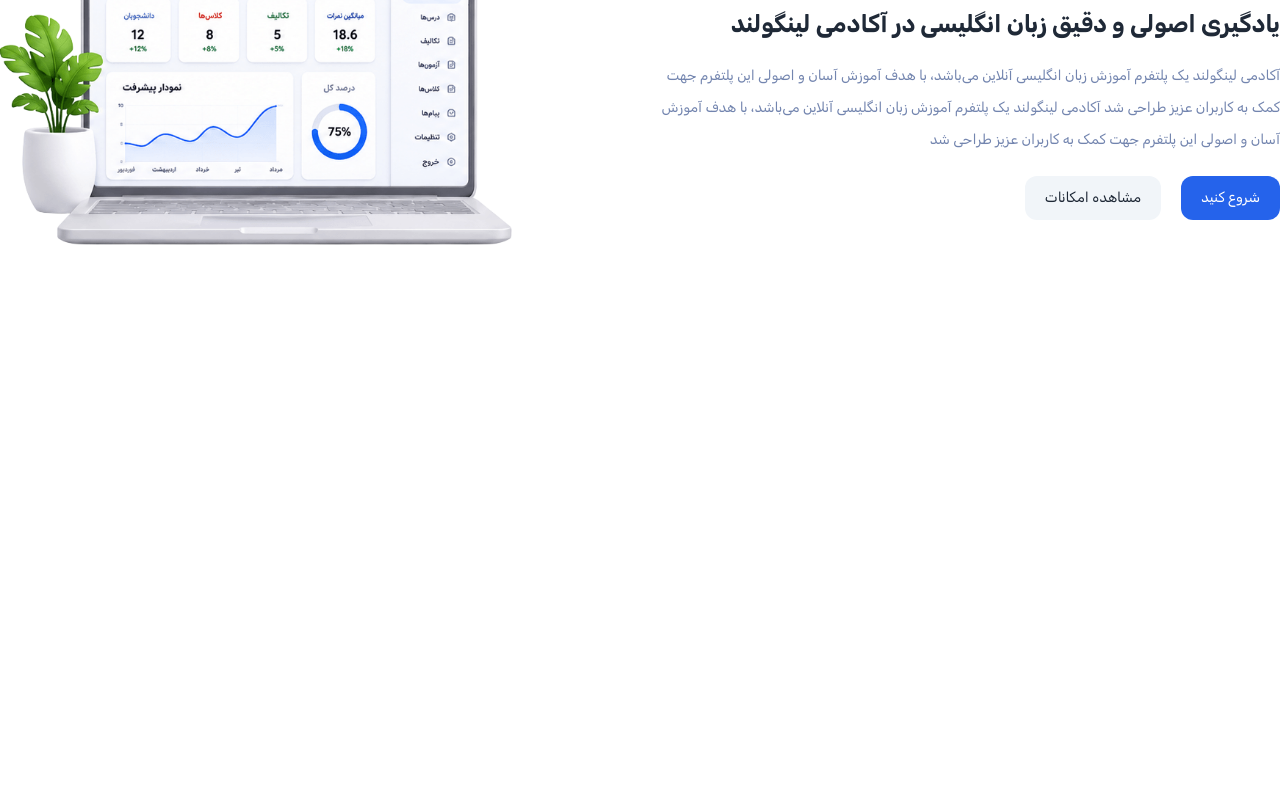
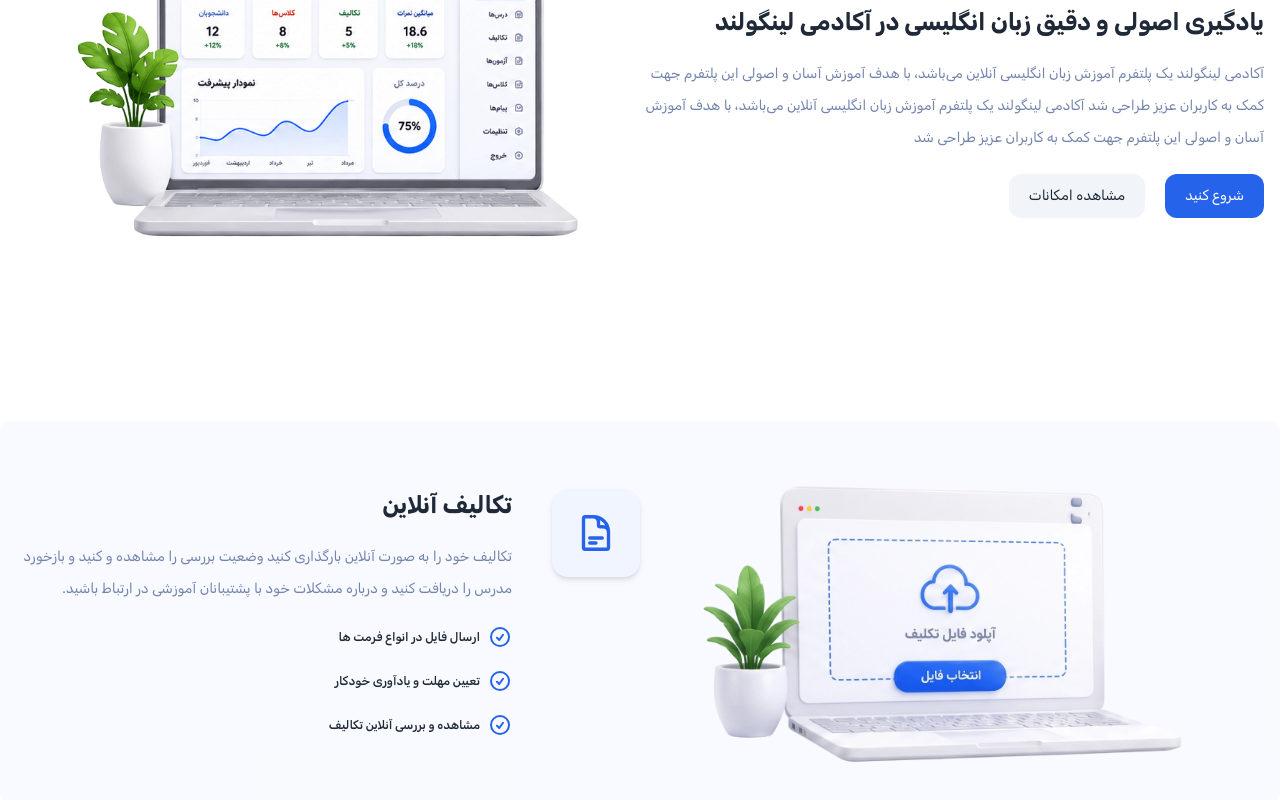
Before and after one commit to developack/lingoland, a React (Vite) app in the folder frontend/: page / in a window 1280 px wide. Shown: the part 266-1066 px from the top of the page. Before the commit the page ends 800 px from the top, so only its background shows below. Built offline with nearby package versions, Linux system fonts and the light colour scheme.

Commit message:
create assignment section home page

```diff
--- a/frontend/src/index.css
+++ b/frontend/src/index.css
@@ -68,7 +68,6 @@
 @media (min-width: 640px) {
     .container {
         max-width: 36rem;
-        padding: 0;
     }
 }
 
--- a/frontend/src/pages/HomePage.jsx
+++ b/frontend/src/pages/HomePage.jsx
@@ -13,7 +13,12 @@ export function HomePage() {
             <section className="container grid grid-cols-2 items-center mt-20">
                 <div className="flex flex-col gap-5">
                     <div className="flex flex-col gap-5">
-                        <span className="text-primary text-xs bg-primary/10 w-fit py-2 px-5 rounded-xl font-bold">سیستم آموزشی هوشمند</span>
+                        <div className="bg-primary/10 w-fit py-2 px-5 rounded-xl font-bold flex items-center gap-1">
+                            <svg xmlns="http://www.w3.org/2000/svg" fill="none" viewBox="0 0 24 24" strokeWidth="2" stroke="currentColor" className="size-5 stroke-primary">
+                                <path strokeLinecap="round" strokeLinejoin="round" d="M4.26 10.147a60.438 60.438 0 0 0-.491 6.347A48.62 48.62 0 0 1 12 20.904a48.62 48.62 0 0 1 8.232-4.41 60.46 60.46 0 0 0-.491-6.347m-15.482 0a50.636 50.636 0 0 0-2.658-.813A59.906 59.906 0 0 1 12 3.493a59.903 59.903 0 0 1 10.399 5.84c-.896.248-1.783.52-2.658.814m-15.482 0A50.717 50.717 0 0 1 12 13.489a50.702 50.702 0 0 1 7.74-3.342M6.75 15a.75.75 0 1 0 0-1.5.75.75 0 0 0 0 1.5Zm0 0v-3.675A55.378 55.378 0 0 1 12 8.443m-7.007 11.55A5.981 5.981 0 0 0 6.75 15.75v-1.5"/>
+                            </svg>
+                            <span className="text-primary text-xs">سیستم آموزشی هوشمند</span>
+                        </div>
                         <h2 className="text-2xl font-bold">یادگیری اصولی و دقیق زبان انگلیسی در آکادمی لینگولند</h2>
                         <p className="text-sm text-text-secondary leading-8">
                             آکادمی لینگولند یک پلتفرم آموزش زبان انگلیسی آنلاین می‌باشد، با هدف آموزش آسان و اصولی این
@@ -28,9 +33,64 @@ export function HomePage() {
                         <Link to="" className="bg-button rounded-xl py-3 px-5 text-sm">مشاهده امکانات</Link>
                     </div>
                 </div>
-                <figure className="flex justify-end">
+                <figure className="flex justify-center">
                     <img className="w-[80%]" src="../../public/img/hero.png" alt="hero image"/>
                 </figure>
+            </section>
+
+            <section className="container grid grid-cols-2 items-center mt-40 bg-primary/3 p-5 rounded-xl">
+                <figure className="flex justify-center">
+                    <img className="w-[80%]" src="../../public/img/assignment.png" alt="assignment image"/>
+                </figure>
+                <div className="flex items-start gap-10">
+                    <span className="p-6 rounded-2xl bg-primary/3 shadow-md">
+                        <svg xmlns="http://www.w3.org/2000/svg" fill="none" viewBox="0 0 24 24" strokeWidth="2" stroke="currentColor" className="size-10 stroke-primary">
+                          <path strokeLinecap="round" strokeLinejoin="round" d="M19.5 14.25v-2.625a3.375 3.375 0 0 0-3.375-3.375h-1.5A1.125 1.125 0 0 1 13.5 7.125v-1.5a3.375 3.375 0 0 0-3.375-3.375H8.25m0 12.75h7.5m-7.5 3H12M10.5 2.25H5.625c-.621 0-1.125.504-1.125 1.125v17.25c0 .621.504 1.125 1.125 1.125h12.75c.621 0 1.125-.504 1.125-1.125V11.25a9 9 0 0 0-9-9Z"/>
+                        </svg>
+                    </span>
+                    <div>
+                        <div className="flex flex-col gap-5">
+                            <h2 className="text-2xl font-bold">تکالیف آنلاین</h2>
+                            <p className="text-sm text-text-secondary leading-8">
+                                تکالیف خود را به صورت آنلاین بارگذاری کنید وضعیت بررسی را مشاهده و کنید و بازخورد مدرس
+                                را دریافت کنید
+                                و درباره مشکلات خود با پشتیبانان آموزشی در ارتباط باشید.
+                            </p>
+                        </div>
+                        <div className="flex flex-col items-start gap-5 mt-5">
+                            <div className="flex items-center gap-2">
+                            <span className="flex">
+                                <svg xmlns="http://www.w3.org/2000/svg" fill="none" viewBox="0 0 24 24" strokeWidth="2"
+                                     stroke="currentColor" className="size-6 stroke-primary">
+                                  <path strokeLinecap="round" strokeLinejoin="round"
+                                        d="M9 12.75 11.25 15 15 9.75M21 12a9 9 0 1 1-18 0 9 9 0 0 1 18 0Z"/>
+                                </svg>
+                            </span>
+                                <span className="text-xs font-medium">ارسال فایل در انواع فرمت ها</span>
+                            </div>
+                            <div className="flex items-center gap-2">
+                            <span className="flex">
+                                <svg xmlns="http://www.w3.org/2000/svg" fill="none" viewBox="0 0 24 24" strokeWidth="2"
+                                     stroke="currentColor" className="size-6 stroke-primary">
+                                  <path strokeLinecap="round" strokeLinejoin="round"
+                                        d="M9 12.75 11.25 15 15 9.75M21 12a9 9 0 1 1-18 0 9 9 0 0 1 18 0Z"/>
+                                </svg>
+                            </span>
+                                <span className="text-xs font-medium">تعیین مهلت و یادآوری خودکار</span>
+                            </div>
+                            <div className="flex items-center gap-2">
+                            <span className="flex">
+                                <svg xmlns="http://www.w3.org/2000/svg" fill="none" viewBox="0 0 24 24" strokeWidth="2"
+                                     stroke="currentColor" className="size-6 stroke-primary">
+                                  <path strokeLinecap="round" strokeLinejoin="round"
+                                        d="M9 12.75 11.25 15 15 9.75M21 12a9 9 0 1 1-18 0 9 9 0 0 1 18 0Z"/>
+                                </svg>
+                            </span>
+                                <span className="text-xs font-medium">مشاهده و بررسی آنلاین تکالیف</span>
+                            </div>
+                        </div>
+                    </div>
+                </div>
             </section>
 
             <Footer/>
```
Also changed, not shown: frontend/public/img/assignment.png.
